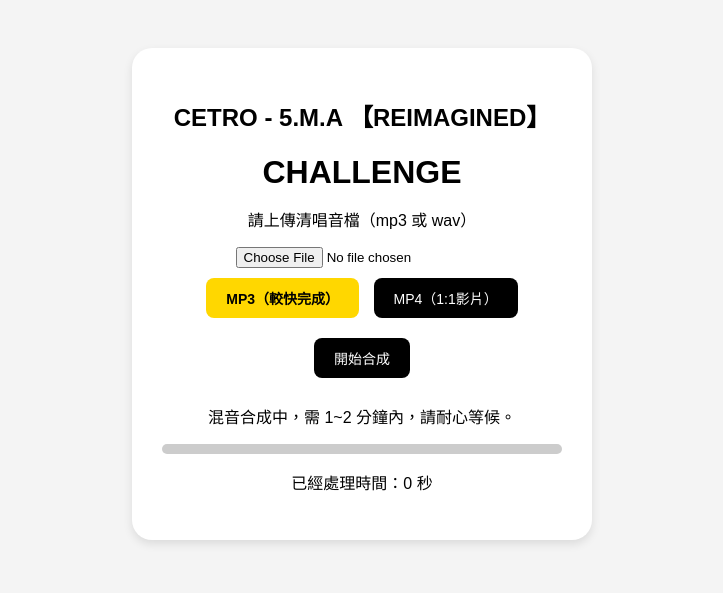
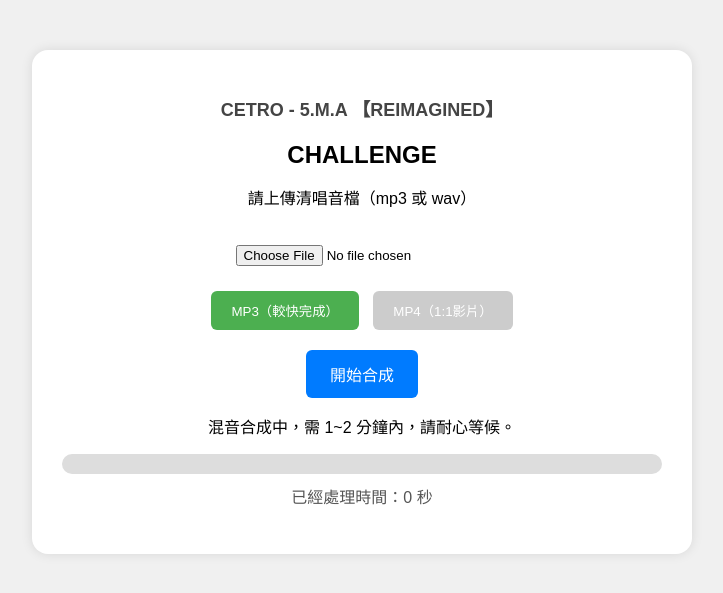
Before and after one commit to Novemk/vocal-mixerSTR, a Flask app: page / in a window 1280 px wide. Shown: the top 593 px of the page, without its empty margins (278-1001 px from the left). Run offline with Flask 3, Linux system fonts and the light colour scheme.

Commit message:
Update style.css

```diff
--- a/static/style.css
+++ b/static/style.css
@@ -1,52 +1,94 @@
 body {
-    font-family: sans-serif;
-    background: #f4f4f4;
+    background-color: #f0f0f0;
+    font-family: 'Arial', sans-serif;
     text-align: center;
-    padding: 40px;
+    margin: 0;
+    padding: 0;
 }
 
 .container {
-    background: white;
+    max-width: 600px;
+    margin: 50px auto;
+    background-color: white;
     padding: 30px;
-    border-radius: 20px;
-    max-width: 400px;
-    margin: auto;
-    box-shadow: 0 4px 10px rgba(0,0,0,0.1);
+    border-radius: 16px;
+    box-shadow: 0 0 12px rgba(0, 0, 0, 0.1);
 }
 
-h1, h2 {
+h1 {
+    font-size: 24px;
     margin-bottom: 10px;
 }
 
-button {
-    padding: 10px 20px;
-    margin: 10px 5px;
-    font-size: 14px;
-    border: none;
-    border-radius: 8px;
-    background: #000;
-    color: #fff;
-    cursor: pointer;
+h2 {
+    font-size: 18px;
+    margin-bottom: 20px;
+    color: #444;
 }
 
-button.active {
-    background: gold;
-    color: black;
-    font-weight: bold;
+input[type="file"] {
+    margin: 20px 0;
+}
+
+.btn-group button {
+    padding: 10px 20px;
+    margin: 5px;
+    border: none;
+    border-radius: 6px;
+    cursor: pointer;
+    background-color: #ccc;
+    color: white;
+}
+
+.btn-group button.active {
+    background-color: #4CAF50;
+}
+
+button#startBtn {
+    margin-top: 15px;
+    padding: 12px 24px;
+    background-color: #007BFF;
+    color: white;
+    border: none;
+    border-radius: 6px;
+    cursor: pointer;
+    font-size: 16px;
 }
 
 .progress-bar {
-    height: 10px;
     width: 100%;
-    background: #ccc;
-    margin-top: 10px;
-    border-radius: 5px;
+    height: 20px;
+    background-color: #ddd;
+    margin-top: 15px;
+    border-radius: 10px;
     overflow: hidden;
 }
 
 .progress {
     height: 100%;
     width: 0%;
-    background: gold;
-    transition: width 0.5s ease;
+    background-color: #76c7c0;
+    transition: width 0.3s;
 }
+
+#timer {
+    margin-top: 10px;
+    color: #555;
+}
+
+/* ✅ 下載提示樣式 */
+.download-btn {
+    margin-top: 30px;
+    display: inline-block;
+    background-color: #FFD700;
+    color: #333;
+    padding: 12px 24px;
+    border-radius: 8px;
+    font-weight: bold;
+    cursor: pointer;
+    transition: background-color 0.3s;
+}
+
+.download-btn:hover {
+    background-color: #e5c100;
+}
```
